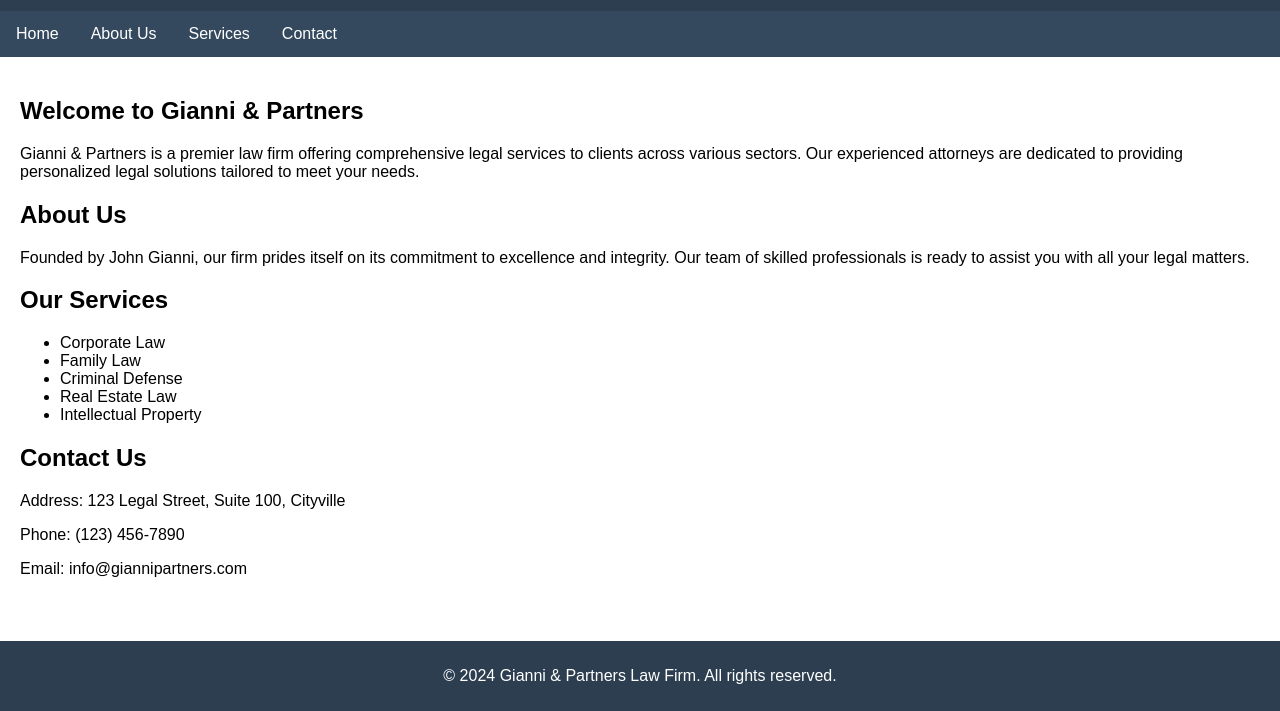
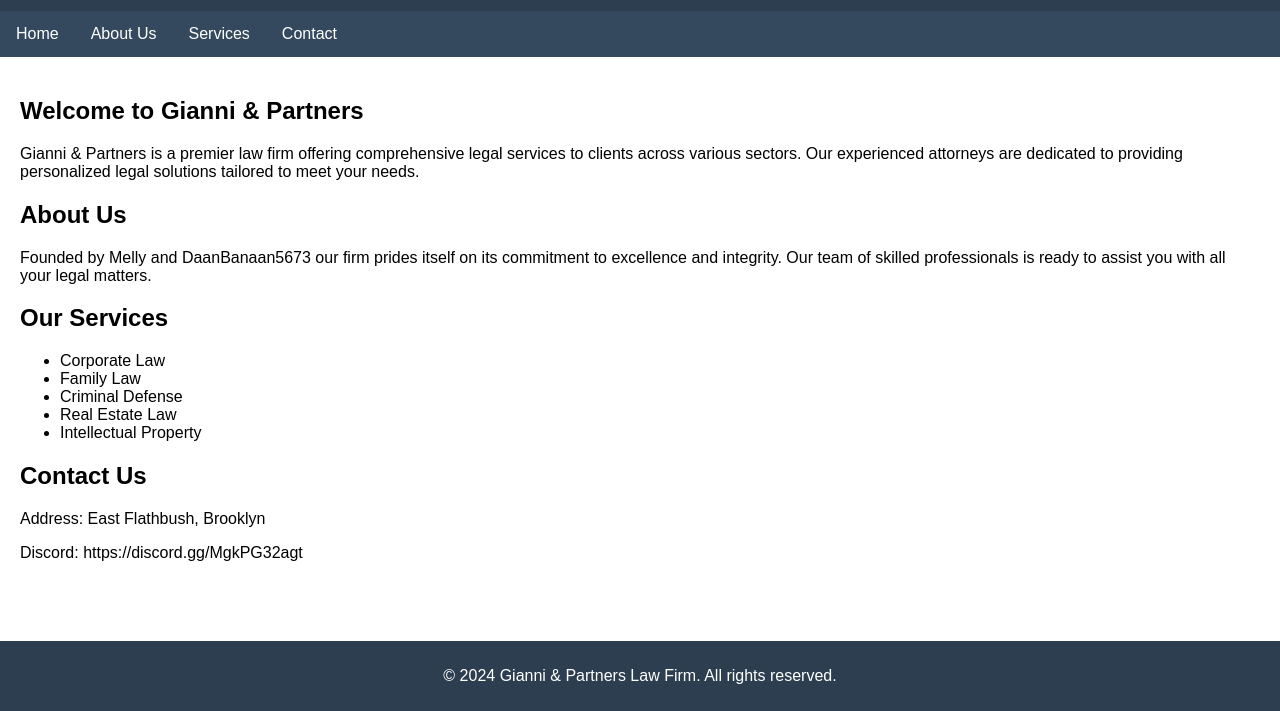
Before and after one commit to Knakworstje/Gianni-Partners, a plain HTML site: page index.html in a window 1280 px wide. Shown: the part 89-800 px from the top of the page. Drawn offline with Linux system fonts and the light colour scheme.

Commit message:
Update index.html

```diff
--- a/index.html
+++ b/index.html
@@ -67,7 +67,7 @@
 
     <section id="about">
         <h2>About Us</h2>
-        <p>Founded by John Gianni, our firm prides itself on its commitment to excellence and integrity. Our team of skilled professionals is ready to assist you with all your legal matters.</p>
+        <p>Founded by Melly and DaanBanaan5673 our firm prides itself on its commitment to excellence and integrity. Our team of skilled professionals is ready to assist you with all your legal matters.</p>
     </section>
 
     <section id="services">
@@ -83,9 +83,8 @@
 
     <section id="contact">
         <h2>Contact Us</h2>
-        <p>Address: 123 Legal Street, Suite 100, Cityville</p>
-        <p>Phone: (123) 456-7890</p>
-        <p>Email: info@giannipartners.com</p>
+        <p>Address: East Flathbush, Brooklyn</p>
+        <p>Discord: https://discord.gg/MgkPG32agt</p>
     </section>
 </div>
 
```
